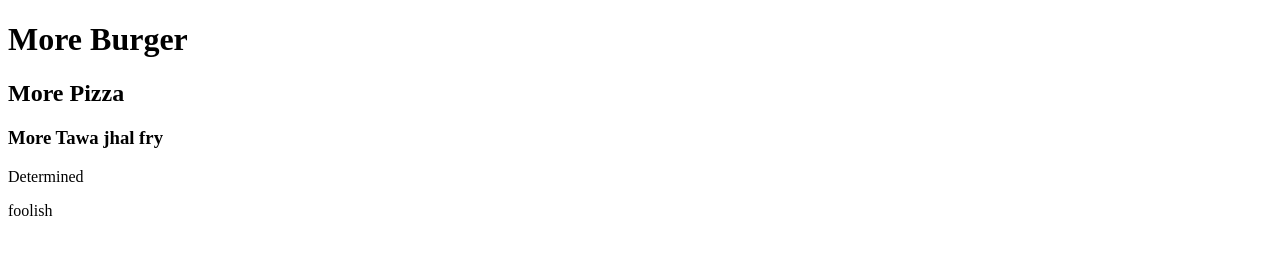
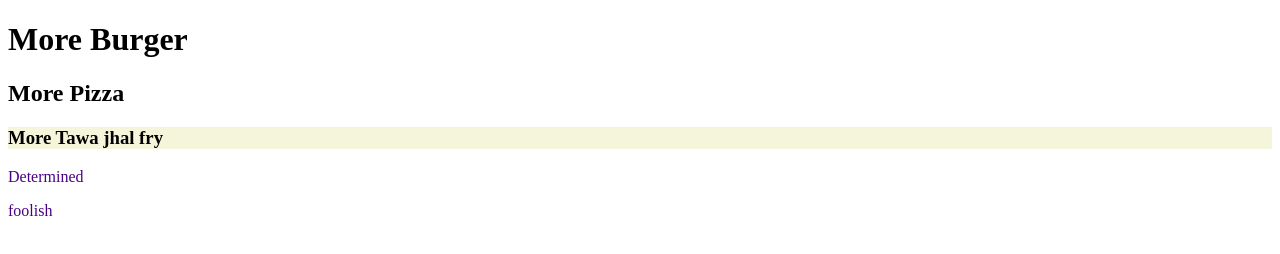
Before and after one commit to Hasib-Opi/my-second-repo, a plain HTML site: page index.html in a window 1280 px wide. Drawn offline with Linux system fonts and the light colour scheme.

Commit message:
color change

```diff
--- a/index.html
+++ b/index.html
@@ -4,6 +4,7 @@
     <meta charset="UTF-8">
     <meta http-equiv="X-UA-Compatible" content="IE=edge">
     <meta name="viewport" content="width=device-width, initial-scale=1.0">
+    <link rel="stylesheet" href="style.css">
     <title>my second git
 
     </title>
--- a/style.css
+++ b/style.css
@@ -1,3 +1,6 @@
 p{
     color: indigo;
 }
+h3{
+    background-color: beige;
+}
```
